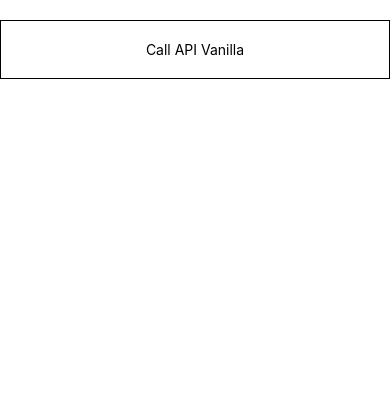
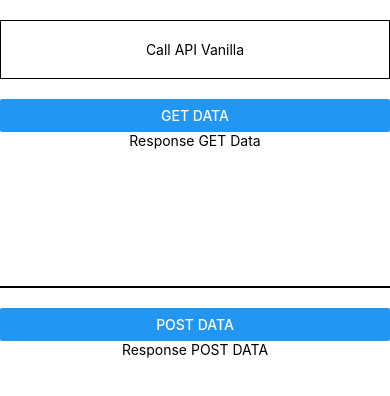
Before and after one commit to saapit/learn-react-native, a React Native app: screen / in a window 390 px wide. Shown: the top 396 px of the page. Built offline with nearby package versions, Linux system fonts and the light colour scheme; no server answers.

Commit message:
Show the result called API  to RN application

```diff
--- a/src/pages/CallAPIVanilla/index.js
+++ b/src/pages/CallAPIVanilla/index.js
@@ -1,21 +1,44 @@
-import React, {useEffect} from 'react';
-import {StyleSheet, Text, View} from 'react-native';
+import React, {useEffect, useState} from 'react';
+import {StyleSheet, Button, Image, Text, View} from 'react-native';
 
 const CallAPIVanilla = () => {
+  const [dataUser, setDataUser] = useState({
+    avatar: '',
+    email: '',
+    first_name: '',
+    last_name: '',
+  });
+
+  const [dataJob, setDataJob] = useState({
+    name: '',
+    job: '',
+  });
   useEffect(() => {
     //   Call API method GET
     // fetch('https://reqres.in/api/users/2')
     //   .then((response) => response.json())
     //   .then((json) => console.log(json));
+  }, []);
 
+  const getData = () => {
+    fetch('https://reqres.in/api/users/2')
+      .then((response) => response.json())
+      .then((json) => {
+        console.log(json);
+        setDataUser(json.data);
+      });
+  };
+
+  const postData = () => {
     // Call API methid POST
     const dataForAPI = {
       name: 'morpheus',
       job: 'leader',
     };
 
-    console.log('data object:', dataForAPI);
-    console.log('data stringify:', JSON.stringify(dataForAPI));
+    // console.log('data object:', dataForAPI);
+    // console.log('data stringify:', JSON.stringify(dataForAPI));
+
     fetch('https://reqres.in/api/users', {
       method: 'POST',
       headers: {
@@ -26,11 +49,25 @@
       .then((response) => response.json())
       .then((json) => {
         console.log('post response: ', json);
+        setDataJob(json);
       });
-  }, []);
+  };
+
   return (
-    <View style={styles.container}>
-      <Text style={styles.title}>Call API Vanilla</Text>
+    <View>
+      <View style={styles.container}>
+        <Text style={styles.title}>Call API Vanilla</Text>
+      </View>
+      <Button title="GET DATA" onPress={getData} />
+      <Text style={styles.title}>Response GET Data</Text>
+      <Image source={{uri: dataUser.avatar}} style={styles.avatar} />
+      <Text>{`${dataUser.first_name} ${dataUser.last_name}`}</Text>
+      <Text>{dataUser.email}</Text>
+      <View style={styles.line} />
+      <Button title="POST DATA" onPress={postData} />
+      <Text style={styles.title}>Response POST DATA</Text>
+      <Text>{dataJob.name}</Text>
+      <Text>{dataJob.job}</Text>
     </View>
   );
 };
@@ -45,4 +82,6 @@
     alignItems: 'center',
   },
   title: {textAlign: 'center'},
+  line: {height: 2, backgroundColor: 'black', marginVertical: 20},
+  avatar: {width: 100, height: 100, borderRadius: 100},
 });
--- a/src/pages/ReactNativeSvg/index.js
+++ b/src/pages/ReactNativeSvg/index.js
@@ -1,5 +1,5 @@
 import React from 'react';
-import {StyleSheet, Text, View} from 'react-native';
+import {Button, StyleSheet, Text, View} from 'react-native';
 import UndrawMyApp from '../../assets/images/undraw_my_app_re_gxtj.svg';
 
 const ReactNativeSvg = () => {
```
